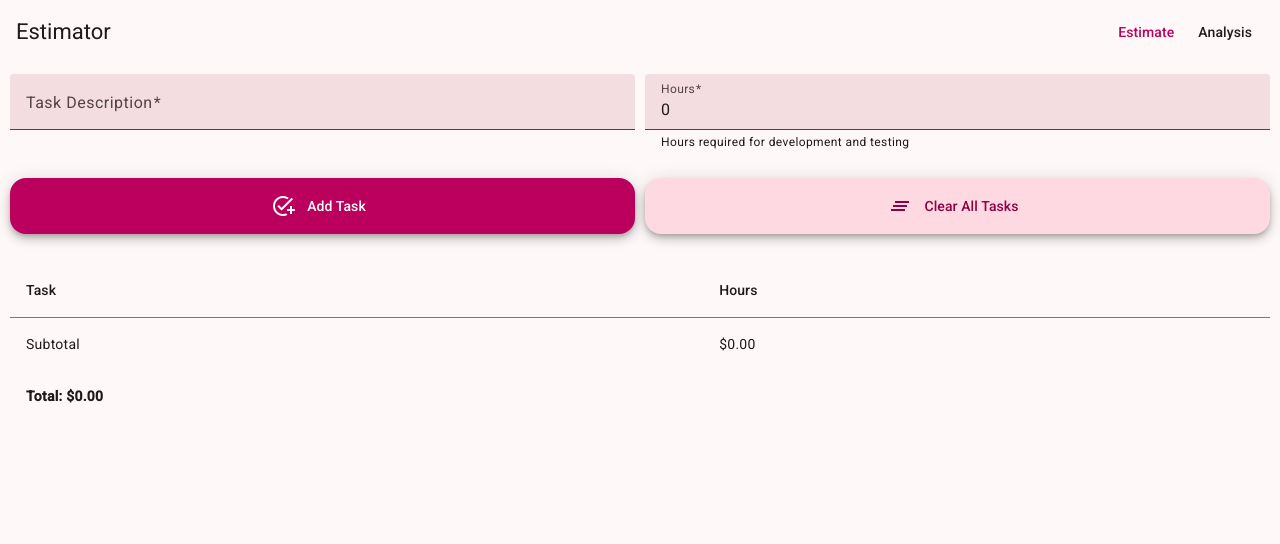
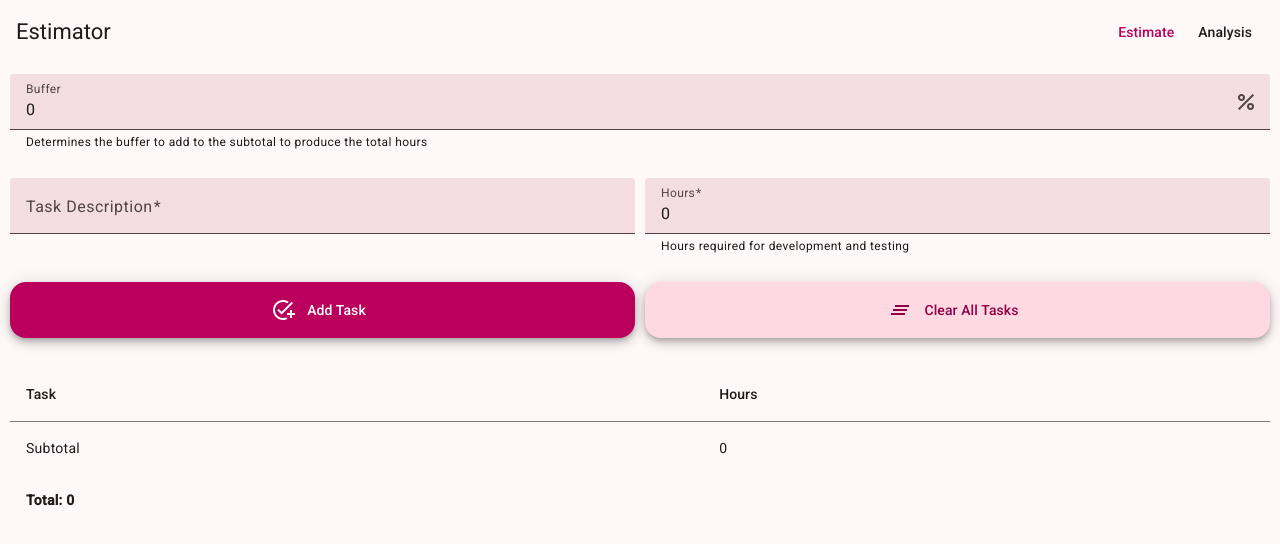
Before and after one commit to SabaSabaXYZ/estimator, an Angular app: page / in a window 1280 px wide. Shown: the top 544 px of the page. Built offline with nearby package versions, Linux system fonts and the light colour scheme.

Commit message:
Implemented buffer field

```diff
--- a/src/app/estimate/estimate.html
+++ b/src/app/estimate/estimate.html
@@ -1,3 +1,13 @@
+<div class="section">
+  <span class="item">
+    <mat-form-field>
+      <mat-label>Buffer</mat-label>
+      <input type="number" matInput [formField]="bufferForm" step="0.01">
+      <mat-icon matSuffix>percent</mat-icon>
+      <mat-hint>Determines the buffer to add to the subtotal to produce the total hours</mat-hint>
+    </mat-form-field>
+  </span>
+</div>
 <div class="section">
   <span class="item">
     <mat-form-field>
@@ -42,11 +52,11 @@
     </ng-container>
     <ng-container matColumnDef="hours">
       <th mat-header-cell *matHeaderCellDef>Hours</th>
-      <td mat-cell *matCellDef="let element">{{ element.hours | currency }}</td>
-      <td mat-footer-cell *matFooterCellDef>{{ state.subtotal() | currency }}</td>
+      <td mat-cell *matCellDef="let element">{{ element.hours }}</td>
+      <td mat-footer-cell *matFooterCellDef>{{ state.subtotal() }}</td>
     </ng-container>
     <ng-container matColumnDef="total">
-      <td mat-footer-cell *matFooterCellDef [attr.colspan]="displayedColumns.length">Total: {{ state.total() | currency }}</td>
+      <td mat-footer-cell *matFooterCellDef [attr.colspan]="displayedColumns.length">Total: {{ state.total() }}</td>
     </ng-container>
     <tr mat-header-row *matHeaderRowDef="displayedColumns; sticky: true;"></tr>
     <tr mat-row *matRowDef="let row; columns: displayedColumns;"></tr>
--- a/src/app/estimate/estimate.ts
+++ b/src/app/estimate/estimate.ts
@@ -1,5 +1,4 @@
 import { Component, inject, Injector, signal, WritableSignal } from '@angular/core';
-import { CurrencyPipe } from '@angular/common';
 import { EstimationItem, StateService } from '../state-service';
 import { FieldTree, form, FormField, min, required } from '@angular/forms/signals';
 import { MatButtonModule } from '@angular/material/button';
@@ -11,7 +10,6 @@ import { SignalDataSource } from '../signal-data-source';
 
 @Component({
   imports: [
-    CurrencyPipe,
     FormField,
     MatButtonModule,
     MatFormFieldModule,
@@ -43,6 +41,10 @@ export class Estimate {
     min(schemaPath.hours, 1, { message: 'Hours must be positive' });
   });
 
+  readonly bufferForm: FieldTree<number> = form(this.state.buffer, schemaPath => {
+    min(schemaPath, 0, { message: 'Buffer must not be negative' });
+  });
+
   addTask(): void {
     if (this.addTaskForm().invalid()) {
       this.addTaskForm().markAsTouched();
--- a/src/app/state-service.ts
+++ b/src/app/state-service.ts
@@ -15,7 +15,8 @@ export class StateService {
 
   readonly questionAnswerList: WritableSignal<QuestionAnswer[]> = signal([]);
   readonly estimationList: WritableSignal<EstimationItem[]> = signal([]);
+  readonly buffer: WritableSignal<number> = signal(0);
   readonly subtotal: Signal<number> = computed(() => this.estimationList().map(({ hours }) => hours).reduce((acc, val) => acc + val, 0));
-  readonly total: Signal<number> = computed(() => this.subtotal() * 1.3);
+  readonly total: Signal<number> = computed(() => Math.ceil(this.subtotal() * (1 + this.buffer() / 100)));
 
 }
```
